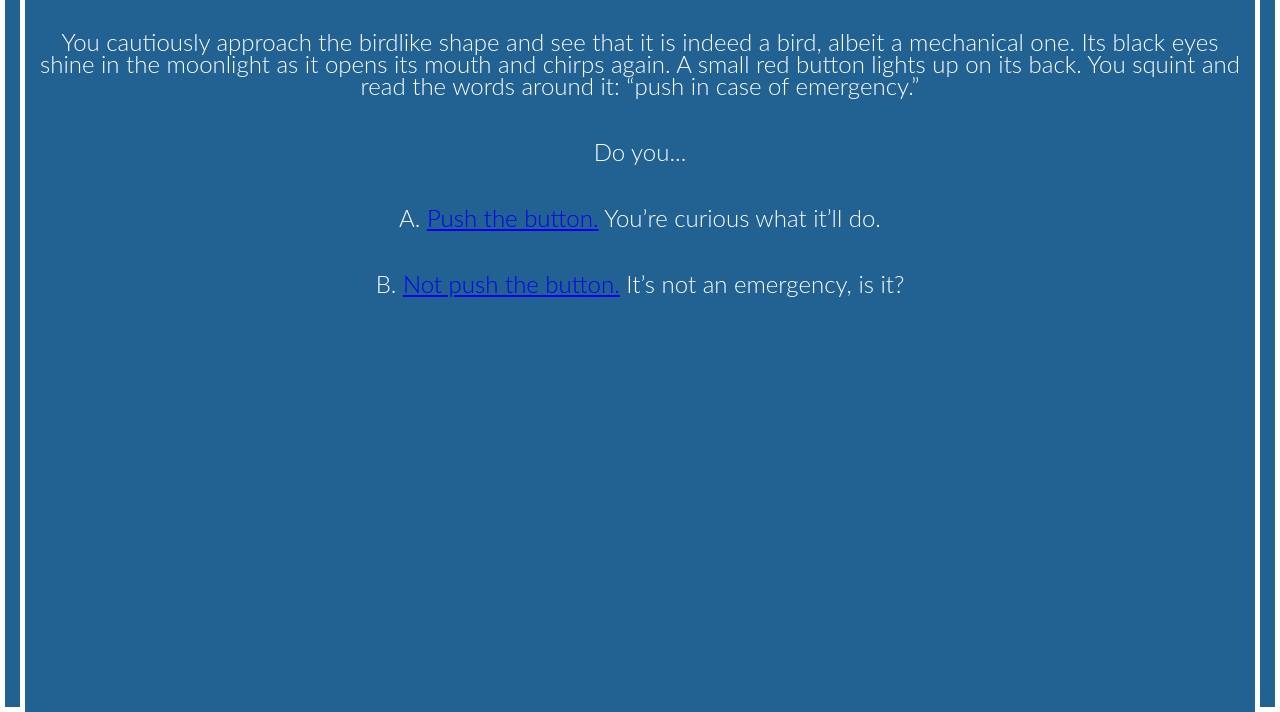
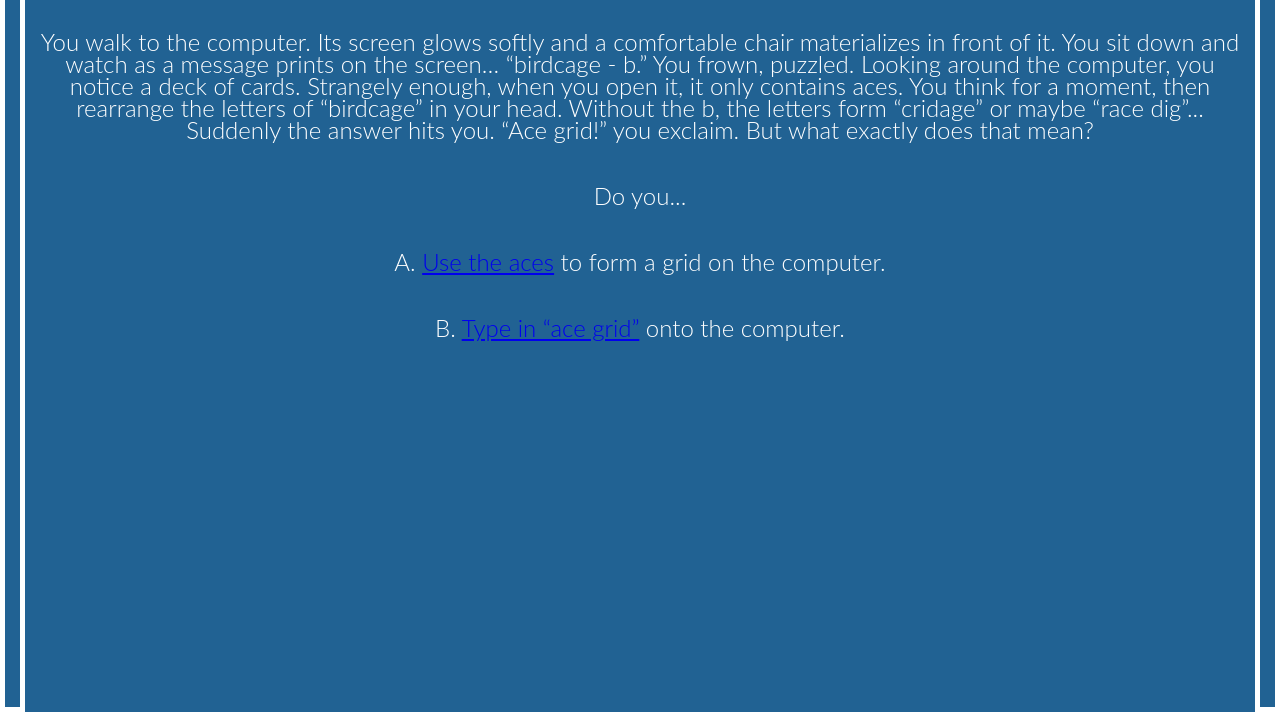
Before and after one commit to urvi-p/createmyownstory, a plain HTML site: page sample/level-4A.html in a window 1280 px wide. Shown: the part 88-800 px from the top of the page. Drawn offline with Linux system fonts and the light colour scheme; a script that the page names is missing.

Commit message:
Update level-4A.html

```diff
--- a/sample/level-4A.html
+++ b/sample/level-4A.html
@@ -14,7 +14,6 @@
     <script src="/script.js" defer></script>
   </head>
   <body>
-    <!-- create border -->
     <div id="left"></div>
     <div id="right"></div>
     <div id="top"></div>
@@ -22,11 +21,16 @@
     <h1>Sample story</h1>
 
     <p>
-      You cautiously approach the birdlike shape and see that it
-      is indeed a bird, albeit a mechanical one. Its black eyes
-      shine in the moonlight as it opens its mouth and chirps again.
-      A small red button lights up on its back. You squint and read
-      the words around it: “push in case of emergency.”
+      You walk to the computer. Its screen glows softly and a
+      comfortable chair materializes in front of it. You sit down
+      and watch as a message prints on the screen… “birdcage - b.”
+      You frown, puzzled. Looking around the computer, you notice
+      a deck of cards. Strangely enough, when you open it, it only
+      contains aces. You think for a moment, then rearrange the
+      letters of “birdcage” in your head. Without the b, the
+      letters form “cridage” or maybe “race dig”... Suddenly the
+      answer hits you. “Ace grid!” you exclaim. But what exactly
+      does that mean?
     </p>
 
     <p>
@@ -34,11 +38,11 @@
     </p>
 
     <p>
-      A. <a href="level-3C.html">Push the button.</a> You’re curious what it’ll do.
+      A. <a href="level-5A.html">Use the aces</a> to form a grid on the computer.
     </p>
 
     <p>
-      B. <a href="level-3D.html">Not push the button.</a> It’s not an emergency, is it?
+      B. <a href="level-5B.html">Type in “ace grid”</a> onto the computer.
     </p>
 
   </body>
```
